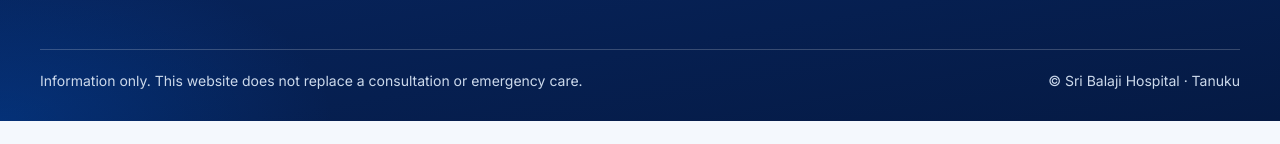
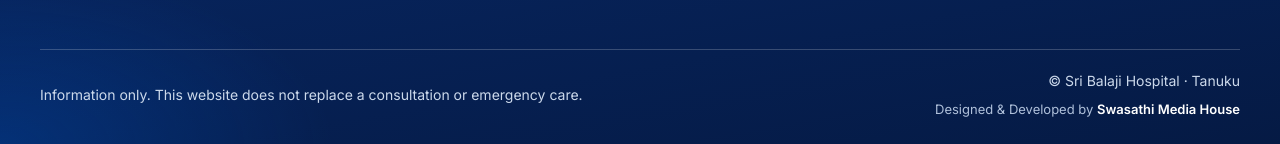
Before and after one commit to madhu-jersey/-Sri-Balaji-Hospital, a React (Vite) app in the folder artifacts/sri-sai-hospital/: page / in a window 1280 px wide. Shown: the part 8116-8260 px from the top of the page. Before the commit the page ends 8237 px from the top, so only its background shows below. Built offline with nearby package versions, Linux system fonts and the light colour scheme; no server answers.

Commit message:
Add 'Designed & Developed by Swasathi Media House' to the footer
On the home page and every service page, in English and Telugu. The name
becomes a link once credit.url is set in src/data/site.json.

Co-Authored-By: Claude Opus 5.5 <noreply@anthropic.com>

```diff
--- a/artifacts/sri-sai-hospital/scripts/build-pages.mjs
+++ b/artifacts/sri-sai-hospital/scripts/build-pages.mjs
@@ -52,6 +52,7 @@ const L = {
       ['Doctor consultation', site.hours.consultation],
       ['Address', esc(site.address.full)],
     ],
+    creditLead: 'Designed & Developed by',
     phoneLabel: 'Phone', directionsLong: 'Get directions in Google Maps', directionsShort: 'Directions', faqTitle: 'Questions',
     allPages: 'All pages', faqLink: 'FAQ', copyright: `© ${year} Sri Balaji Hospital, Tanuku. Serving Tanuku since ${site.founded}.`,
     footerName: 'Sri Balaji Hospital', footerAlt: site.nameTelugu, footerAltLang: 'te', address: site.address.full,
@@ -89,6 +90,7 @@ const L = {
       ['డాక్టర్ కన్సల్టేషన్', 'ఉదయం 10:00 – మధ్యాహ్నం 2:00, సాయంత్రం 6:00 – రాత్రి 8:30'],
       ['చిరునామా', 'శ్రీ బాలాజీ హాస్పిటల్, సజ్జాపురం, తణుకు, ఆంధ్రప్రదేశ్ 534211'],
     ],
+    creditLead: 'డిజైన్ & డెవలప్‌మెంట్:',
     phoneLabel: 'ఫోన్', directionsLong: 'Google Maps లో దారి చూడండి', directionsShort: 'దారి', faqTitle: 'ప్రశ్నలు',
     allPages: 'అన్ని పేజీలు', faqLink: 'సందేహాలు', copyright: `© ${year} శ్రీ బాలాజీ హాస్పిటల్, తణుకు. ${site.founded} నుండి తణుకు ప్రజల సేవలో.`,
     footerName: 'శ్రీ బాలాజీ హాస్పిటల్', footerAlt: 'Sri Balaji Hospital', footerAltLang: 'en', address: 'శ్రీ బాలాజీ హాస్పిటల్, సజ్జాపురం, తణుకు, ఆంధ్రప్రదేశ్ 534211',
@@ -131,6 +133,10 @@ const hospitalRef = { '@id': `${D}/#hospital` };
 const postalAddress = { '@type': 'PostalAddress', streetAddress: site.address.locality, addressLocality: site.address.city, addressRegion: site.address.region, postalCode: site.address.postalCode, addressCountry: 'IN' };
 
 const tel = (number, label, cls = '') => `<a${cls ? ` class="${cls}"` : ''} href="tel:${number}">${esc(label)}</a>`;
+// Website credit (site.json); the name becomes a link once its address is filled in.
+const credit = site.credit.url
+  ? `<a href="${esc(site.credit.url)}" target="_blank" rel="noopener" lang="en">${esc(site.credit.name)}</a>`
+  : `<span lang="en">${esc(site.credit.name)}</span>`;
 const bothNumbers = (t) => `${tel(site.phone, site.phoneLabel)} ${t.or} ${tel(site.phone2, site.phone2Label)}`;
 
 function pageList(lang) {
@@ -283,6 +289,7 @@ ${body}
       </nav>
       ${toggle(' pg-lang-footer')}
       <p class="pg-small">${esc(t.copyright)}</p>
+      <p class="pg-small pg-credit">${esc(t.creditLead)} ${credit}</p>
     </div>
   </footer>
 
--- a/artifacts/sri-sai-hospital/scripts/pages.css
+++ b/artifacts/sri-sai-hospital/scripts/pages.css
@@ -164,3 +164,8 @@ html[lang='te'] .pg-nav a { font-size: 14px; }
   .pg-lang a { min-height: 32px; padding: 0 9px; font-size: 12.5px; }
   html[lang='te'] .pg-hours div { grid-template-columns: 1fr; }
 }
+
+/* Website credit under the copyright line */
+.pg-credit { margin-top: -6px; }
+.pg-credit a, .pg-credit span { color: #fff; font-weight: 600; text-decoration: none; }
+.pg-credit a:hover { text-decoration: underline; text-underline-offset: 3px; }
--- a/artifacts/sri-sai-hospital/src/App.tsx
+++ b/artifacts/sri-sai-hospital/src/App.tsx
@@ -12,6 +12,7 @@ import { LanguageToggle, useLang } from './i18n';
 const GalleryPage = lazy(() => import('./components/GalleryPage').then((module) => ({ default: module.GalleryPage })));
 
 import { phone, phone2, phone2Label, phoneLabel } from './data/contact';
+import site from './data/site.json';
 // Use the hospital's Google Maps listing (west side of Coaxial St), not raw coordinates,
 // so the destination shows the hospital name and the pin lands on the building.
 const directions = 'https://www.google.com/maps/dir//Sri+Balaji+Hospital,+Sajjapuram,+Andhra+Pradesh+534211/@16.7576843,81.6738392,262m/data=!3m1!1e3!4m17!1m7!3m6!1s0x3a37b7eff274126f:0x8c3bfa541f70b6fc!2sSri+Balaji+Hospital!8m2!3d16.7576843!4d81.6738392!16s%2Fg%2F11c5480cck!4m8!1m0!1m5!1m1!1s0x3a37b7eff274126f:0x8c3bfa541f70b6fc!2m2!1d81.6738392!2d16.7576843!3e0!5m1!1e1?entry=ttu';
@@ -465,7 +466,16 @@ function Footer() {
         </div>
         <div className="footer-bottom">
           <p>{t('Information only. This website does not replace a consultation or emergency care.')}</p>
-          <p>{t('© Sri Balaji Hospital · Tanuku')}</p>
+          <div className="footer-meta">
+            <p>{t('© Sri Balaji Hospital · Tanuku')}</p>
+            {/* Website credit; the name becomes a link once site.json has the address. */}
+            <p className="footer-credit">
+              {t('Designed & Developed by')}{' '}
+              {site.credit.url
+                ? <a href={site.credit.url} target="_blank" rel="noopener" lang="en">{site.credit.name}</a>
+                : <span lang="en">{site.credit.name}</span>}
+            </p>
+          </div>
         </div>
       </div>
     </footer>
--- a/artifacts/sri-sai-hospital/src/data/site.json
+++ b/artifacts/sri-sai-hospital/src/data/site.json
@@ -15,7 +15,10 @@
     "postalCode": "534211",
     "full": "Sri Balaji Hospital, Sajjapuram, Tanuku, Andhra Pradesh 534211"
   },
-  "geo": { "latitude": 16.7576843, "longitude": 81.6738392 },
+  "geo": {
+    "latitude": 16.7576843,
+    "longitude": 81.6738392
+  },
   "directions": "https://www.google.com/maps/dir/?api=1&destination=Sri+Balaji+Hospital%2C+Sajjapuram%2C+Tanuku",
   "maps": "https://www.google.com/maps/place/Sri+Balaji+Hospital/@16.7576843,81.6738392,17z/data=!4m6!3m5!1s0x3a37b7eff274126f:0x8c3bfa541f70b6fc!8m2!3d16.7576843!4d81.6738392",
   "founded": "2006",
@@ -31,5 +34,10 @@
     "specialty": "Critical Care Specialist",
     "registration": "APMC No. 42113",
     "experience": "25 years"
+  },
+  "credit": {
+    "name": "Swasathi Media House",
+    "url": "",
+    "_note": "Footer credit. Put the website address in url when it is ready; the name then becomes a link on every page."
   }
 }
--- a/artifacts/sri-sai-hospital/src/i18n/te.json
+++ b/artifacts/sri-sai-hospital/src/i18n/te.json
@@ -188,6 +188,7 @@
   "24/7 Emergency hospital": "24/7 అత్యవసర హాస్పిటల్",
   "Information only. This website does not replace a consultation or emergency care.": "సమాచారం కోసం మాత్రమే. ఈ వెబ్‌సైట్ డాక్టర్ సంప్రదింపుకు లేదా అత్యవసర చికిత్సకు ప్రత్యామ్నాయం కాదు.",
   "© Sri Balaji Hospital · Tanuku": "© శ్రీ బాలాజీ హాస్పిటల్ · తణుకు",
+  "Designed & Developed by": "డిజైన్ & డెవలప్‌మెంట్:",
   "Quick contact": "త్వరిత సంప్రదింపు",
   "Directions": "దారి",
 
--- a/artifacts/sri-sai-hospital/src/index.css
+++ b/artifacts/sri-sai-hospital/src/index.css
@@ -551,3 +551,14 @@ button:focus-visible, a:focus-visible, iframe:focus-visible {
   .gallery-page-card:hover,.gallery-page-card:hover img,.gallery-page-card:hover .gallery-caption,.gallery-view-link:hover { transform:none; }
   .gallery-lightbox-arrow { transition:none; }
 }
+
+/* Footer: copyright with the website credit underneath, right-aligned on desktop */
+.footer-meta { display: grid; gap: 6px; justify-items: end; text-align: right; }
+.footer-meta p { margin: 0; }
+.footer-credit { color: #AFC0DA; font-size: 13px; }
+.footer-credit a, .footer-credit span { color: #fff; font-weight: 600; text-decoration: none; }
+.footer-credit a:hover { text-decoration: underline; text-underline-offset: 3px; }
+.footer-credit a:focus-visible { outline: 2px solid #00AAFF; outline-offset: 3px; border-radius: 2px; }
+@media (max-width: 1100px) {
+  .footer-meta { justify-items: start; text-align: left; }
+}
```
